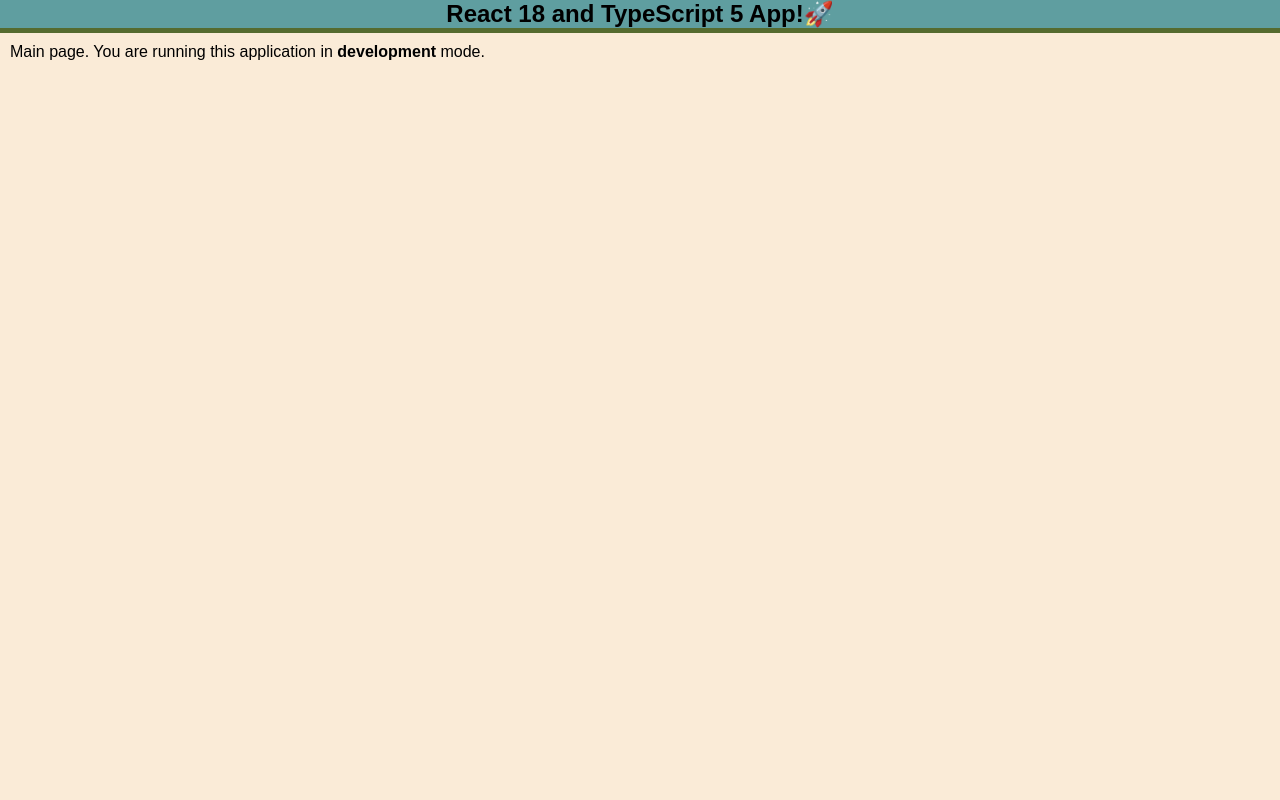
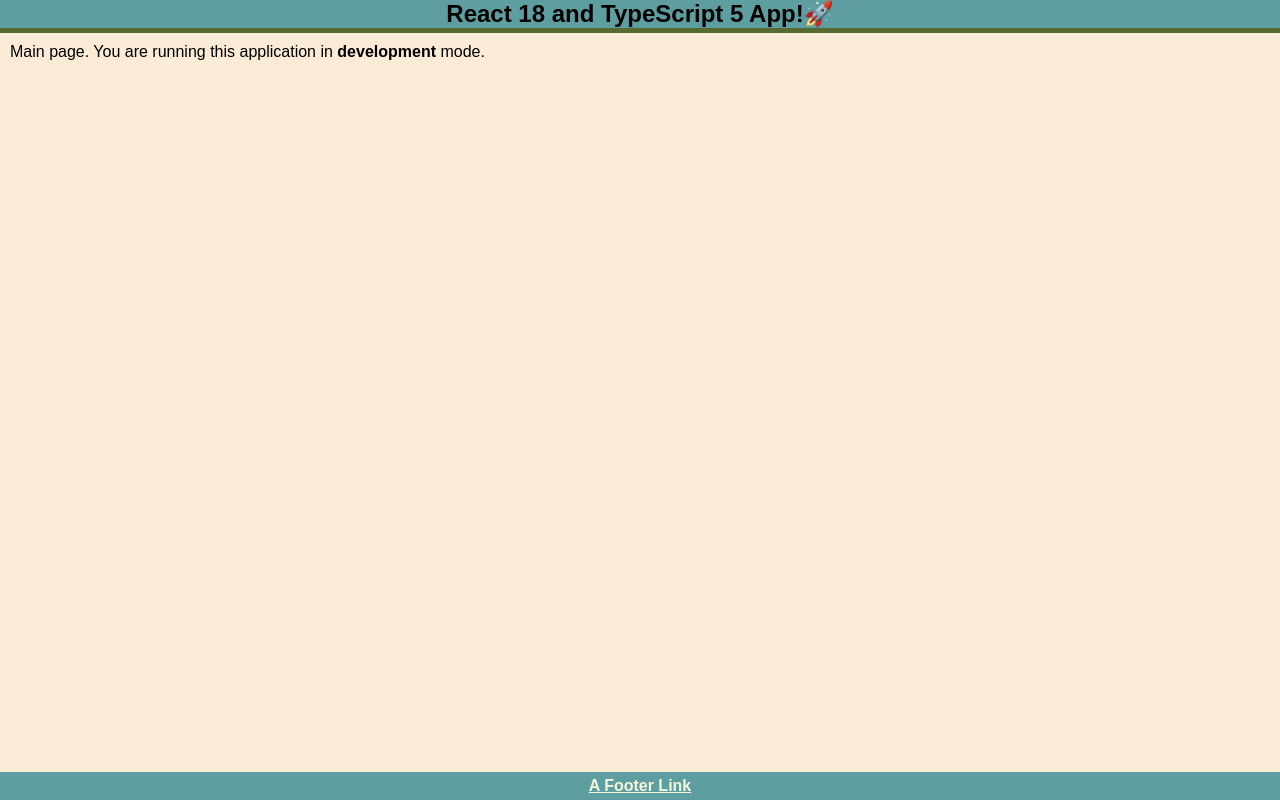
Before and after one commit to ototaiyo/ui-x-demo, a React app: page / in a window 1280 px wide. Built offline with nearby package versions, Linux system fonts and the light colour scheme; no server answers.

Commit message:
Create SimpleFooter

```diff
--- a/src/footer/index.scss
+++ b/src/components/SimpleFooter/SimpleFooter.scss
@@ -1,4 +1,4 @@
-@import '../styles';
+@import '../../styles';
 
 footer {
     display: flex;
--- /dev/null
+++ b/src/components/SimpleFooter/SimpleFooter.tsx
@@ -0,0 +1,14 @@
+import React from 'react';
+
+import './SimpleFooter.scss';
+
+export interface SimpleFooterProps {
+    /**
+     * Content
+     */
+    children: React.ReactNode;
+}
+
+export const SimpleFooter = ({children}: SimpleFooterProps): React.ReactNode => {
+    return <footer>{children}</footer>;
+};
--- /dev/null
+++ b/src/components/SimpleFooter/index.ts
@@ -0,0 +1 @@
+export * from './SimpleFooter';
--- /dev/null
+++ b/src/components/index.tsx
@@ -0,0 +1 @@
+export * from './SimpleFooter';
--- a/src/mainPage/index.tsx
+++ b/src/mainPage/index.tsx
@@ -1,4 +1,6 @@
 import React, {StrictMode, useEffect} from 'react';
+
+import {SimpleFooter} from '../components';
 
 import {MainSection} from './MainSection';
 
@@ -14,6 +16,9 @@
     return (
         <StrictMode>
             <AppWithCallbackAfterRender />
+            <SimpleFooter>
+                <a href="#">A Footer Link</a>
+            </SimpleFooter>
         </StrictMode>
     );
 };
```
Also changed, not shown: src/footer/index.tsx (deleted, +0 -12 lines).
